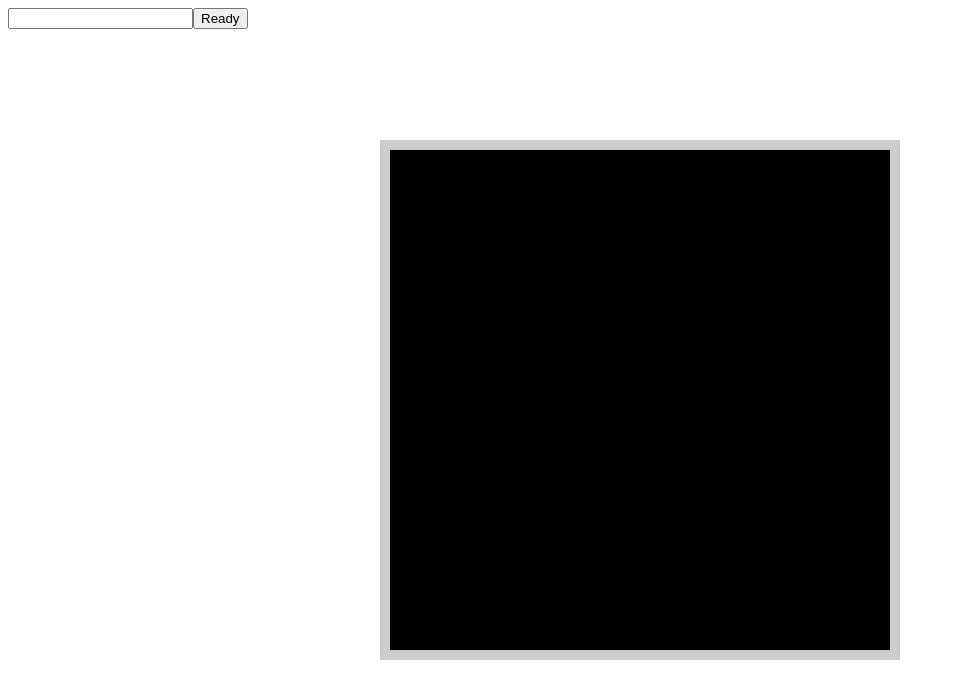
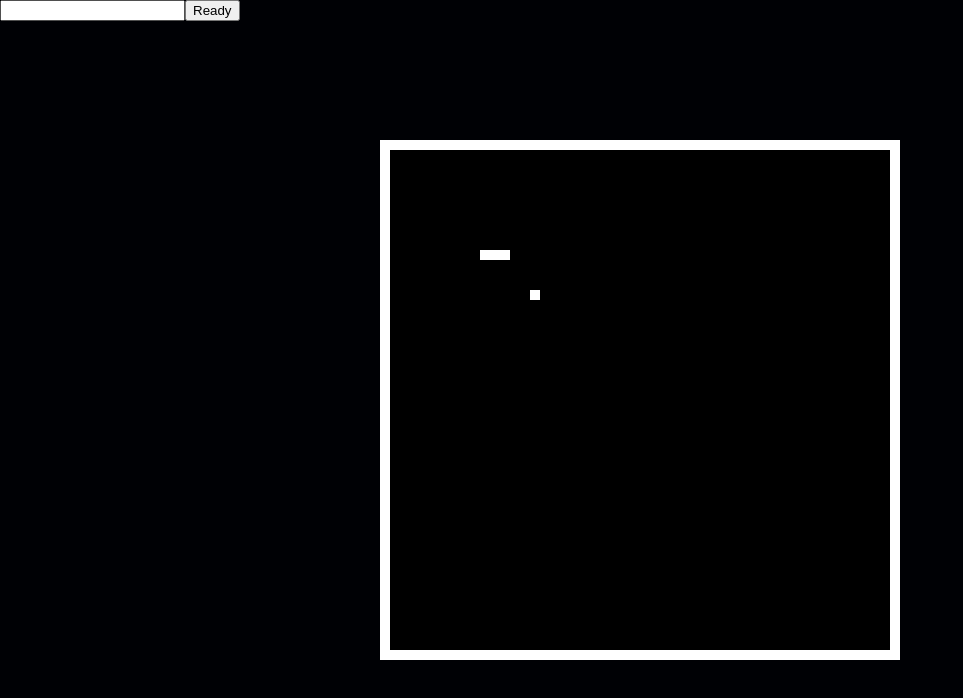
Before and after one commit to BielMaxBR/snakeRoyale-backend, a website: page public/index.html in a window 1280 px wide. Shown: the whole page, without its empty margins (0-963 px from the left). Drawn offline with nearby package versions, Linux system fonts and the light colour scheme.

Commit message:
agora tem "frutas"!!!

```diff
--- a/public/client.js
+++ b/public/client.js
@@ -3,24 +3,61 @@ const ctx = screen.getContext('2d')
 
 function CreateGame() {
     const state = {
-        players: {
-            "player1": {
-                body: [
-                    {
-                        x:10,
-                        y:10
-                    },{
-                        x:10,
-                        y:11
-                    },{
-                        x:10,
-                        y:12
+        players: {},
+        fruits: {}
     }
-                ],
-                direction: [0,-1]
+
+
+    function addPlayer(command) {
+        const playerId = command.playerId
+        const playerBody = command.body
+        const playerDirection = command.direction
+
+        state.players[playerId] = {
+                playerId: playerId,
+                body: playerBody,
+                direction: playerDirection
+        }
+    }
+
+    function removePlayer(command) {
+        const playerId = command.playerId
+
+        delete state.players[playerId]
+    }
+
+    function addFruit(command) {
+        const fruitId = command.fruitId
+        const fruitX = command.fruitX
+        const fruitY = command.fruitY
+
+        state.fruits[fruitId] = {
+                fruitId: fruitId,
+                x: fruitX,
+                y: fruitY
+        }
+    }
+
+    function removeFruit(command) {
+        const fruitId = command.fruitId
+
+        delete state.fruits[fruitId]
+    }
+
+    function checkForFruitCollision() {
+        for (const playerId in state.players) {
+            const player = state.players[playerId]
+
+            for(const fruitId in state.fruits) {
+                const fruit = state.fruits[fruitId]
+
+                if (player.body[0].x === fruit.x &&player.body[0].y === fruit.y ) {
+                    console.log("bateu!!")
                 }
             }
         }
+    }
+
     function PlayerDirection(command) {
         const key = command.keyPressed
         const player = command.playerId
@@ -64,27 +101,55 @@ function CreateGame() {
                 state.players[player].direction = [1, 0]
             },
         }
-        const MoveFunction = acceptedMoves[key]
-        if (MoveFunction){
-            MoveFunction(player)
+        const DirectionFunction = acceptedMoves[key]
+        if (player && DirectionFunction){
+            DirectionFunction(player)
         }
     }
-    function MovePlayer() {
+    function MovePlayer(command) {
+        function LocalMove() {
+            const playerId = command.playerId
+            const playerBody = game.state.players[playerId].body
+            const playerDirection = game.state.players[playerId].direction
             var nextPos = {
-            x: game.state.players["player1"].body[0].x + game.state.players["player1"].direction[0],
-            y: game.state.players["player1"].body[0].y + game.state.players["player1"].direction[1]
+                x: playerBody[0].x + playerDirection[0],
+                y: playerBody[0].y + playerDirection[1]
             }
 
-        console.log(nextPos)
-        console.log(game.state.players["player1"].direction[0])
 
-        game.state.players["player1"].body.pop()
-        game.state.players["player1"].body.splice(0,0, nextPos)
+            playerBody.pop()
+            playerBody.splice(0,0, nextPos)
 
-        setTimeout(Run, 60/1200*1000)
+            if (playerBody[0].x > screen.width-1) {
+                playerBody[0].x = 0
+            }
+            if (playerBody[0].x < 0) {
+                playerBody[0].x = screen.width
+            }
+            if (playerBody[0].y > screen.height-1) {
+                playerBody[0].y = 0
+            }
+            if (playerBody[0].y < 0) {
+                playerBody[0].y = screen.height
+            }
 
+            if (nextPos.x == playerBody[1].x && nextPos.y == playerBody[1].y) {
+                nextPos = [playerBody[0].x + this.direction[0]*-1,playerBody[0].y + this.direction[1]*-1]
+            }
+
+            back()
+        }
+        LocalMove()
+        function back() {
+            checkForFruitCollision()
+            setTimeout(LocalMove, 60/1200*1000)
+        }
     }
     return {
+        removeFruit,
+        addFruit,
+        removePlayer,
+        addPlayer,
         MovePlayer,
         PlayerDirection,
         state
@@ -117,7 +182,7 @@ function CreateKeyboardListener() {
             playerId: "player1",
             keyPressed: key
         }
-
+        console.log(command)
         notifyAll(command)
     }
     return {
@@ -127,7 +192,12 @@ function CreateKeyboardListener() {
 }
 
 function Run() {
-    game.MovePlayer()
+    for (player in game.state.players) {
+        if (game.state.players != {} && player) {
+            console.log(game.state.players[player])
+            game.MovePlayer(game.state.players[player])
+        }
+    }
     Draw()
 }
 
@@ -136,12 +206,21 @@ function Draw() {
 
     for (playerId in game.state.players) {
         const player = game.state.players[playerId]
-        ctx.fillStyle = "#fff"
+        ctx.fillStyle = "white"
         for(block of player.body) {
             ctx.fillRect(block.x,block.y,1,1)
         }
     }
 
+    for (fruitId in game.state.fruits) {
+        const fruit = game.state.fruits[fruitId]
+        ctx.fillStyle = "white"
+        ctx.fillRect(fruit.x,fruit.y,1,1)
+    }
+
+
     requestAnimationFrame(Draw)
 }
+game.addPlayer({playerId: "player1", body:[{x:10,y:10},{x:10,y:10},{x:10,y:10}], direction: [1,0]})
+game.addFruit({fruitId: "fruit1", fruitX: 14, fruitY: 14})
 Run()
--- a/public/index.html
+++ b/public/index.html
@@ -7,13 +7,13 @@
     <script src="https://cdnjs.cloudflare.com/ajax/libs/jquery/3.5.0/jquery.min.js"></script>
     <script src="https://cdnjs.cloudflare.com/ajax/libs/socket.io/2.3.0/socket.io.js"></script>
     <style>
-        /* html, body {
-            background: #FFF;
+        html, body {
+            background: #000105;
             height: 100%;
             margin: 0;
             padding: 0;
 
-        } */
+        }
 
         #screen {
             background: #000;
@@ -23,7 +23,7 @@
             bottom: 0px;
             Left: 0px;
             right: 0px;
-            border: 10px solid #CCC;
+            border: 10px solid white;
             image-rendering: pixelated;
             image-rendering: crisp-edges;
             image-rendering: -moz-crisp-edges;
```
Lines whose indentation alone changed are shown as unchanged.
